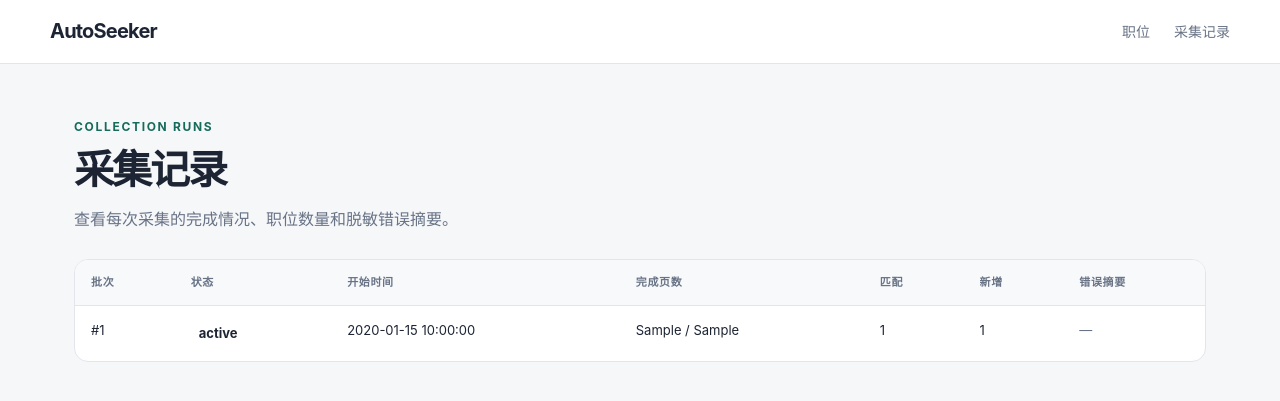
After one commit to KumaCool/AutoSeeker, a Python web app: template src/auto_seeker/web/templates/runs/list.html in a window 1280 px wide. The commit adds this page. Shown: the top 401 px of the page. Run offline with Jinja, Linux system fonts and the light colour scheme; the template is opened without the code that fills it: most values are stand-ins (such as "Sample title", 1, 10 or a date in 2020).

Commit message:
feat: render collection run history

```diff
--- a/src/auto_seeker/web/static/app.css
+++ b/src/auto_seeker/web/static/app.css
@@ -55,3 +55,15 @@ dt { color:var(--muted); } dd { margin:0; text-align:right; }
 .primary-link { display:inline-flex; margin-top:22px; padding:10px 16px; color:#fff; background:var(--accent); border-radius:9px; font-weight:650; }
 .error-page { margin-top:40px; }
 @media (max-width:700px) { .detail-grid{grid-template-columns:1fr}.detail-heading{flex-direction:column}.detail-card{padding:20px} }
+.compact h1 { font-size:40px; }
+.table-wrap { overflow-x:auto; border:1px solid var(--line); border-radius:14px; background:var(--surface); }
+table { width:100%; border-collapse:collapse; min-width:900px; }
+th,td { padding:14px 16px; text-align:left; border-bottom:1px solid var(--line); font-size:13px; vertical-align:top; }
+th { color:var(--muted); background:#f8f9fa; font-size:11px; text-transform:uppercase; letter-spacing:.06em; }
+tbody tr:last-child td { border-bottom:0; }
+.status { display:inline-flex; padding:3px 8px; border-radius:999px; font-weight:650; }
+.status-completed { color:var(--accent); background:var(--accent-soft); }
+.status-failed { color:var(--danger); background:#feeceb; }
+.status-partial { color:#8a5a00; background:#fff3d6; }
+.status-running { color:#175cd3; background:#eaf2ff; }
+.error-message { max-width:320px; color:var(--muted); word-break:break-word; }
--- /dev/null
+++ b/src/auto_seeker/web/templates/runs/list.html
@@ -0,0 +1,17 @@
+{% extends "base.html" %}
+{% block title %}采集记录 · AutoSeeker{% endblock %}
+{% block content %}
+<section class="hero compact"><p class="eyebrow">COLLECTION RUNS</p><h1>采集记录</h1><p>查看每次采集的完成情况、职位数量和脱敏错误摘要。</p></section>
+{% if runs %}
+<div class="table-wrap"><table>
+<thead><tr><th>批次</th><th>状态</th><th>开始时间</th><th>完成页数</th><th>匹配</th><th>新增</th><th>错误摘要</th></tr></thead>
+<tbody>{% for run in runs %}<tr>
+<td>#{{ run.id }}</td>
+<td><span class="status status-{{ run.status }}">{{ status_labels[run.status] }}</span></td>
+<td>{{ run.started_at }}</td><td>{{ run.pages_completed }} / {{ run.pages_requested }}</td><td>{{ run.matched_count }}</td><td>{{ run.new_count }}</td><td class="error-message">{{ run.error_message or '—' }}</td>
+</tr>{% endfor %}</tbody>
+</table></div>
+{% else %}
+<section class="empty"><h2>还没有采集记录</h2><p>执行一次采集后，批次状态会显示在这里。</p></section>
+{% endif %}
+{% endblock %}
```
Also changed, not shown: src/auto_seeker/web/app.py (+16 -0 lines), tests/test_web.py (+34 -0 lines).
